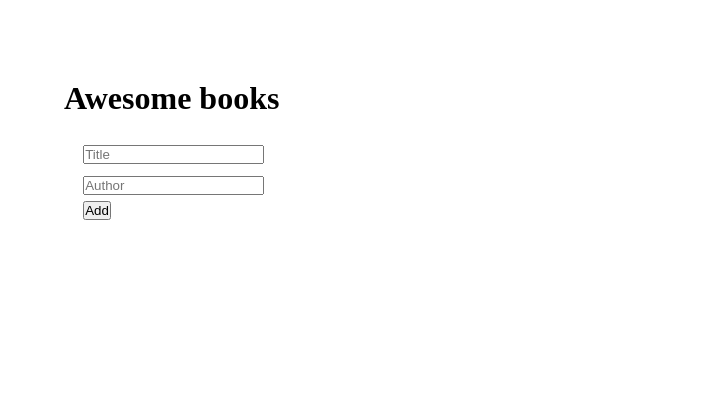
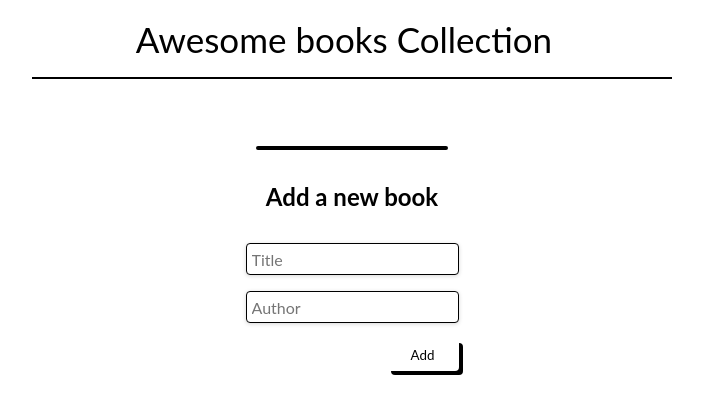
Before and after one commit to ivangonzalez224/Awesome-books, a website: page index.html in a window 1280 px wide. Shown: the whole page, without its empty margins (288-991 px from the left). Drawn offline with Linux system fonts and the light colour scheme.

Commit message:
Add styling

```diff
--- a/assets/css/style.css
+++ b/assets/css/style.css
@@ -4,39 +4,112 @@
   box-sizing: border-box;
 }
 
-.flex-column {
+body {
+  font-size: 16px;
+  font-family: 'Lato', sans-serif;
+}
+
+main {
+  width: 100%;
   display: flex;
   flex-direction: column;
+  align-items: center;
 }
 
-hr,
-h1 {
-  margin: 0.5em 25% 0.5em 0;
-}
-
-ul {
-  list-style: none;
-  margin-left: 2em;
+.book-container {
+  align-items: center;
+  margin-right: 12rem;
 }
 
 h1 {
-  margin-left: 1em;
+  margin: 0.5em 75% 0.5em 0;
 }
 
-.main-container {
-  width: 50%;
-  margin: 5% auto;
+hr {
+  width: 15%;
+  margin: auto;
+  border: solid 2px rgb(0, 0, 0);
+  border-radius: 4px;
+  margin-top: 3em;
+}
+
+.book-title {
+  width: 100%;
+  font-size: 35px;
+  font-weight: 400;
+  margin-left: 11rem;
+}
+
+#div {
   display: flex;
   flex-direction: column;
+  align-items: center;
+  margin-top: 2rem;
+  width: 30%;
+}
+
+button {
+  font-family: 'Lato', sans-serif;
+  border: none;
+  cursor: pointer;
+  height: 1.5rem;
+  width: 4rem;
+  border-radius: 4px;
+  box-shadow: 4px 4px rgb(0, 0, 0);
+  background-color: #fff;
+}
+
+.book-stack {
+  width: 100%;
+  font-family: 'Lato', sans-serif;
+  display: flex;
+  align-items: center;
+  justify-content: space-between;
+  padding: 0.5em;
+}
+
+.book-stack:nth-child(even) {
+  background-color: rgb(225, 225, 225);
+}
+
+.display-section {
+  border: 1px solid black;
+  width: 50%;
+}
+
+.title-input {
+  height: 2rem;
+  padding: 5px;
+  font-family: 'Lato', sans-serif;
+  border-radius: 4px;
+  font-size: 1rem;
+  box-shadow: rgba(0, 0, 0, 0.16) 0 1px 4px;
+  border: solid 1px rgb(0, 0, 0);
+}
+
+.author-input {
+  height: 2rem;
+  padding: 5px;
+  font-family: 'Lato', sans-serif;
+  border-radius: 4px;
+  font-size: 1rem;
+  box-shadow: rgba(0, 0, 0, 0.16) 0 1px 4px;
+  border: solid 1px rgb(0, 0, 0);
+}
+
+.add-button {
+  height: 2rem;
+  width: 4.5rem;
+  font-family: 'Lato', sans-serif;
+  cursor: pointer;
+  align-self: end;
+}
+
+#inputs {
+  margin-top: 2rem;
+  display: flex;
+  flex-direction: column;
+  row-gap: 1rem;
+  align-items: center;
   justify-content: center;
 }
-
-form {
-  width: 94%;
-  margin: 1% 8%;
-  align-items: flex-start;
-}
-
-input {
-  margin: 1% 0;
-}
--- a/assets/js/script.js
+++ b/assets/js/script.js
@@ -22,7 +22,6 @@ class Book {
 
       books.push(book);
       localStorage.setItem('bookData', JSON.stringify(books));
-      this.displaylist();
     }
   }
 
@@ -31,14 +30,13 @@ class Book {
     bookData = bookData.filter((local) => local.id !== parseInt(id, 10));
     books = bookData;
     localStorage.setItem('bookData', JSON.stringify(books));
-    this.displaylist();
   }
 
   displaylist() {
     books.forEach((book) => {
       const bookCard = document.createElement('li');
       const removeButton = document.createElement('button');
-      const hr = document.createElement('hr');
+
 
       bookCard.innerHTML += `
       <p class="my-title-container">'${book.title}' by ${book.author}</p>
@@ -54,8 +52,9 @@ class Book {
         window.location.reload();
       });
       bookCard.appendChild(removeButton);
-      bookCard.appendChild(hr);
+      bookCard.classList.add('book-stack')
       bookList.appendChild(bookCard);
+
     });
   }
 
@@ -73,4 +72,3 @@ addButton.addEventListener('click', (e) => {
   formAuthor.value = '';
   window.location.reload();
 });
-//displaylist();
--- a/index.html
+++ b/index.html
@@ -8,15 +8,23 @@
   <title>Awesome books</title>
 </head>
 <body>
-  <div class="main-container">
-    <h1>Awesome books</h1>
-    <ul id="list"></ul>
-    <form action="addBook" method="post" class="flex-column form">
-        <input id="title" type="text" placeholder="Title">
-        <input id="author" type="text" placeholder="Author">
-        <button id="addBook" type="submit">Add</button>
-    </form>
+  <main>
+      <div class="book-container">
+        <h1 class="book-title">Awesome books Collection</h1>
     </div>
+    <section class="display-section" id="list"></section>
+    <br>
+    <hr>
+
+    <div id="div">
+        <h2>Add a new book</h2>
+        <div id="inputs">
+        <input class="title-input" id="title" name="title" type="text" placeholder="Title">
+        <input class="author-input" id="author" title="author" type="text" placeholder="Author">
+        <button class="add-button" id="addBook" type="submit">Add</button>
+      </div>
+    </div>
+  </main>
     <script src="assets/js/script.js"></script>
 </body>
 </html>
```
Lines whose indentation alone changed are shown as unchanged.
